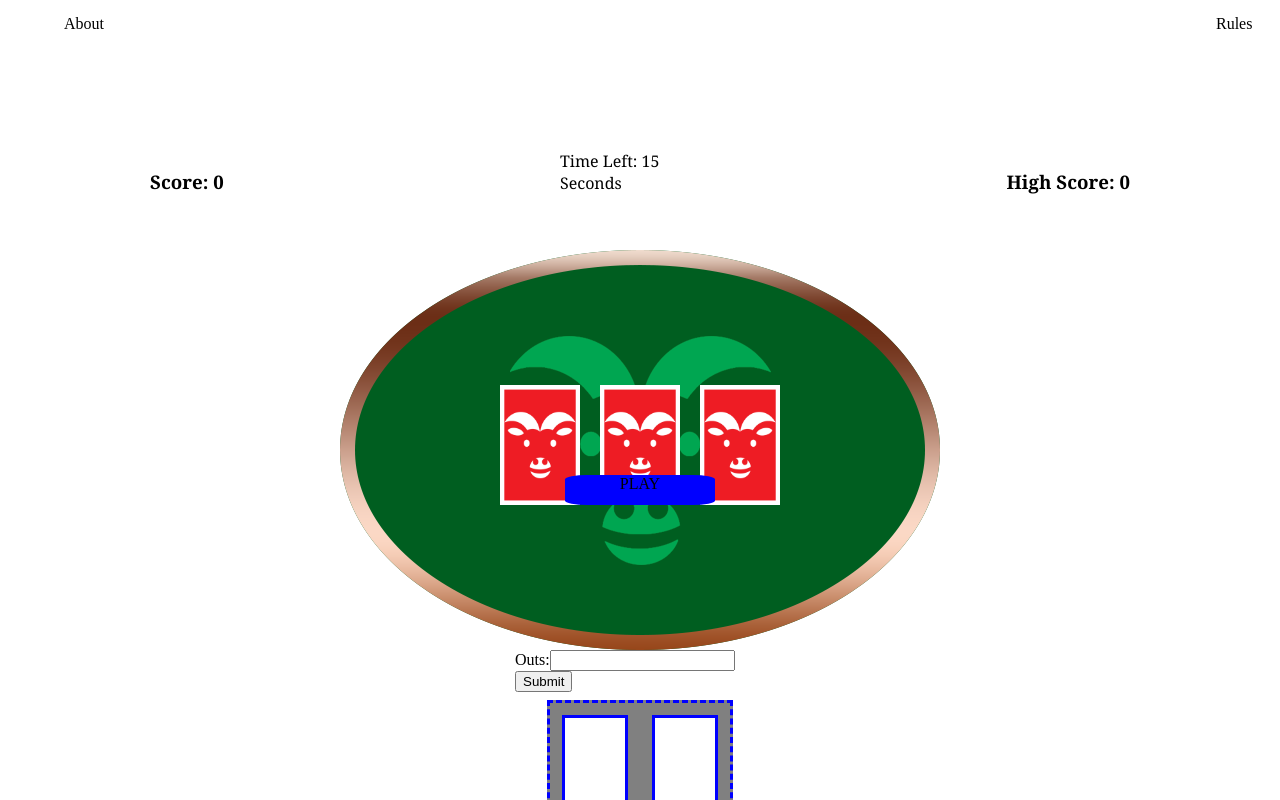
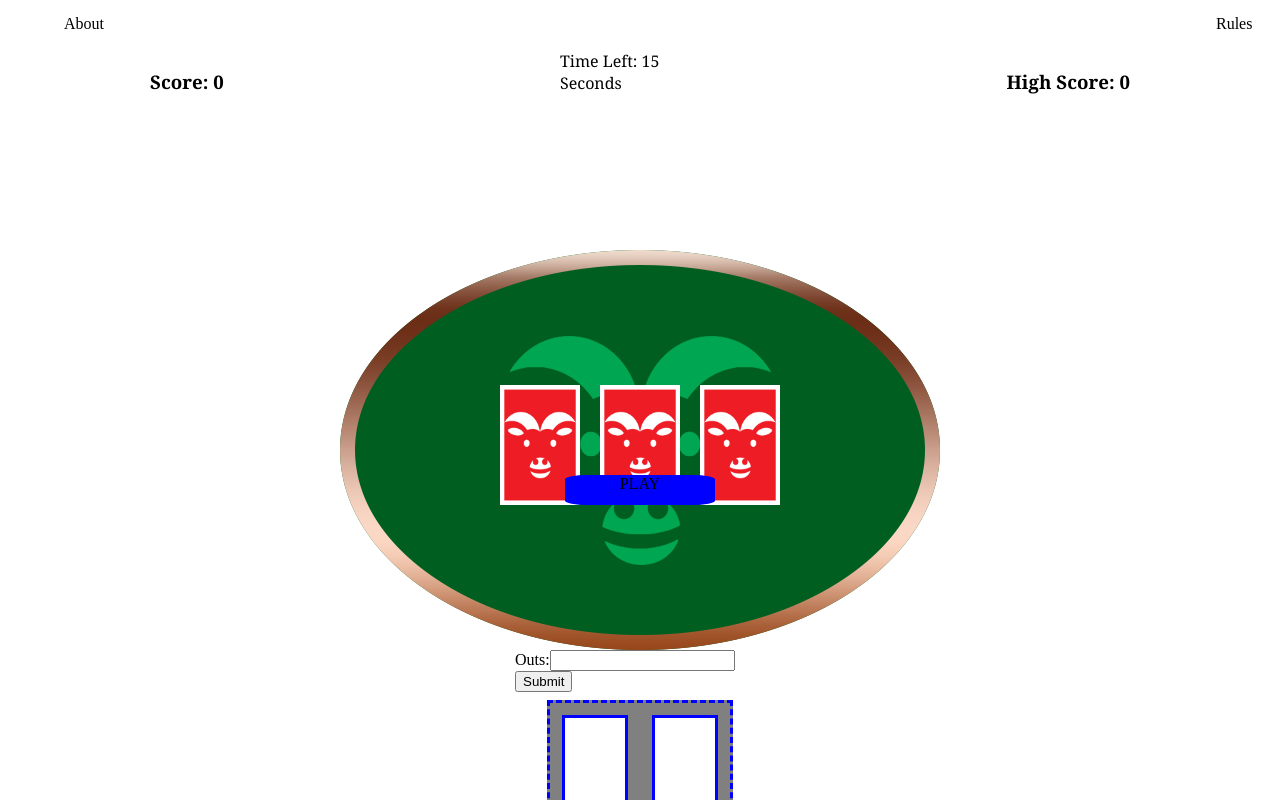
Before and after one commit to thecarlliu/225-project, a React (Create React App) app in the folder client/: page /home in a window 1280 px wide. Built offline with nearby package versions, Linux system fonts and the light colour scheme.

Commit message:
moving score up

```diff
--- a/client/src/components/HighScore/HighScore.js
+++ b/client/src/components/HighScore/HighScore.js
@@ -9,7 +9,7 @@ class HighScore extends Component {
     }
     render() { // sets the position of the high score text
         return (
-            <div style = {{fontFamily: "Georgia", position: "fixed", top: 150, right: 150}}>
+            <div style = {{fontFamily: "Georgia", position: "absolute", top: 50, right: 150}}>
                 <h3>
                     High Score: {this.props.highScore}
                 </h3>
--- a/client/src/components/Score/Score.js
+++ b/client/src/components/Score/Score.js
@@ -11,7 +11,7 @@ class Score extends Component {
 
     render() {
         return(
-            <div style = {{fontFamily: "Georgia", position: "fixed", top: 150, left: 150}}>
+            <div style = {{fontFamily: "Georgia", position: "absolute", top: 50, left: 150}}>
                 <h3>
                     Score: {this.props.currentScore}
                 </h3>
--- a/client/src/components/Timer/Timer.js
+++ b/client/src/components/Timer/Timer.js
@@ -8,7 +8,14 @@ class Timer extends Component {
 
     render () {
         return (
-            <div style = {{height: 20, width: 160, fontFamily: "Georgia", position: "fixed", top: 150, left: 0, right: 0, margin: "auto"}}>
+            <div style = {{height: 20,
+                width: 160,
+                fontFamily: "Georgia",
+                position: "absolute",
+                top: 50,
+                left: 0,
+                right: 0,
+                margin: "auto"}}>
                 Time Left: {this.props.time} Seconds
             </div>
         )
```
